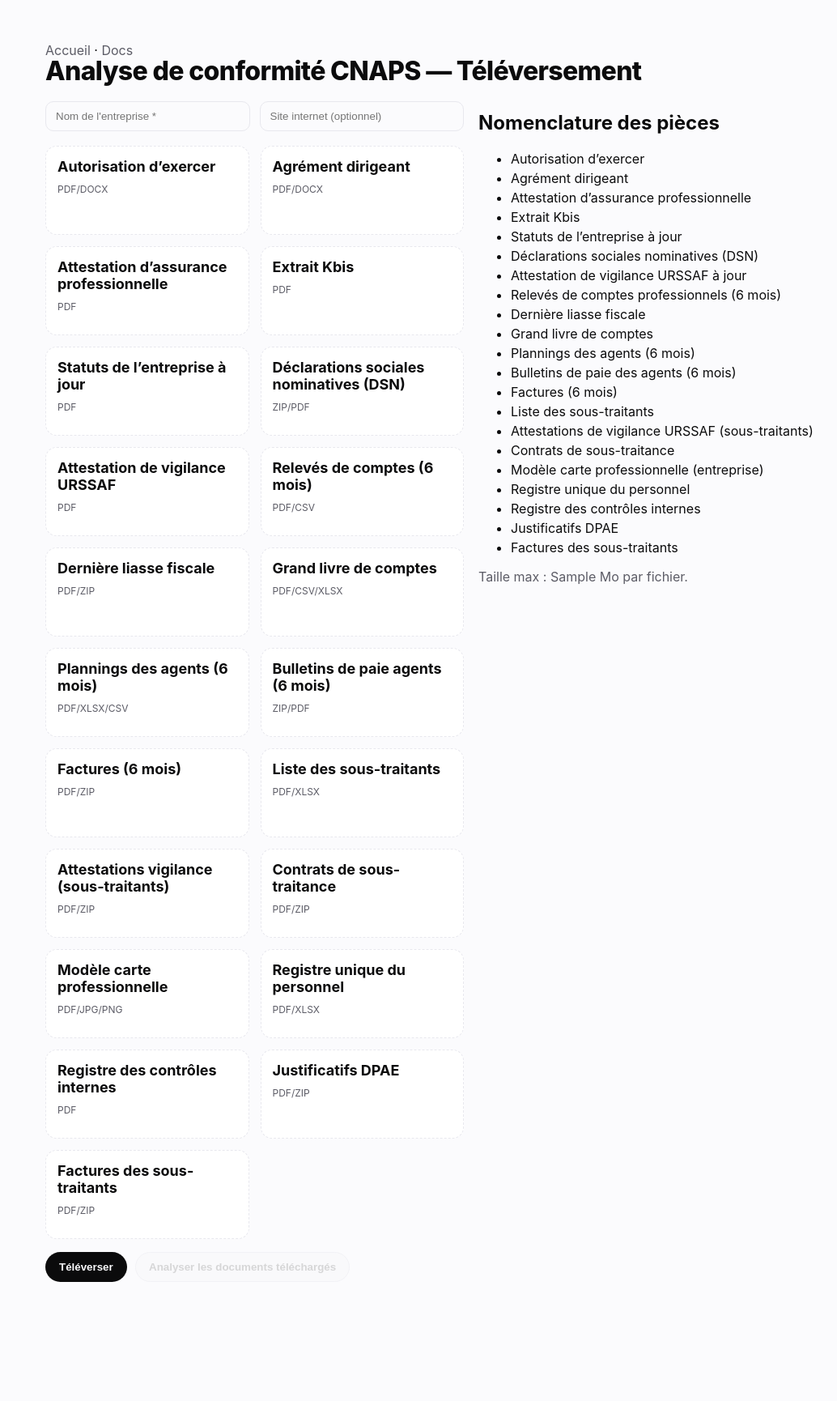
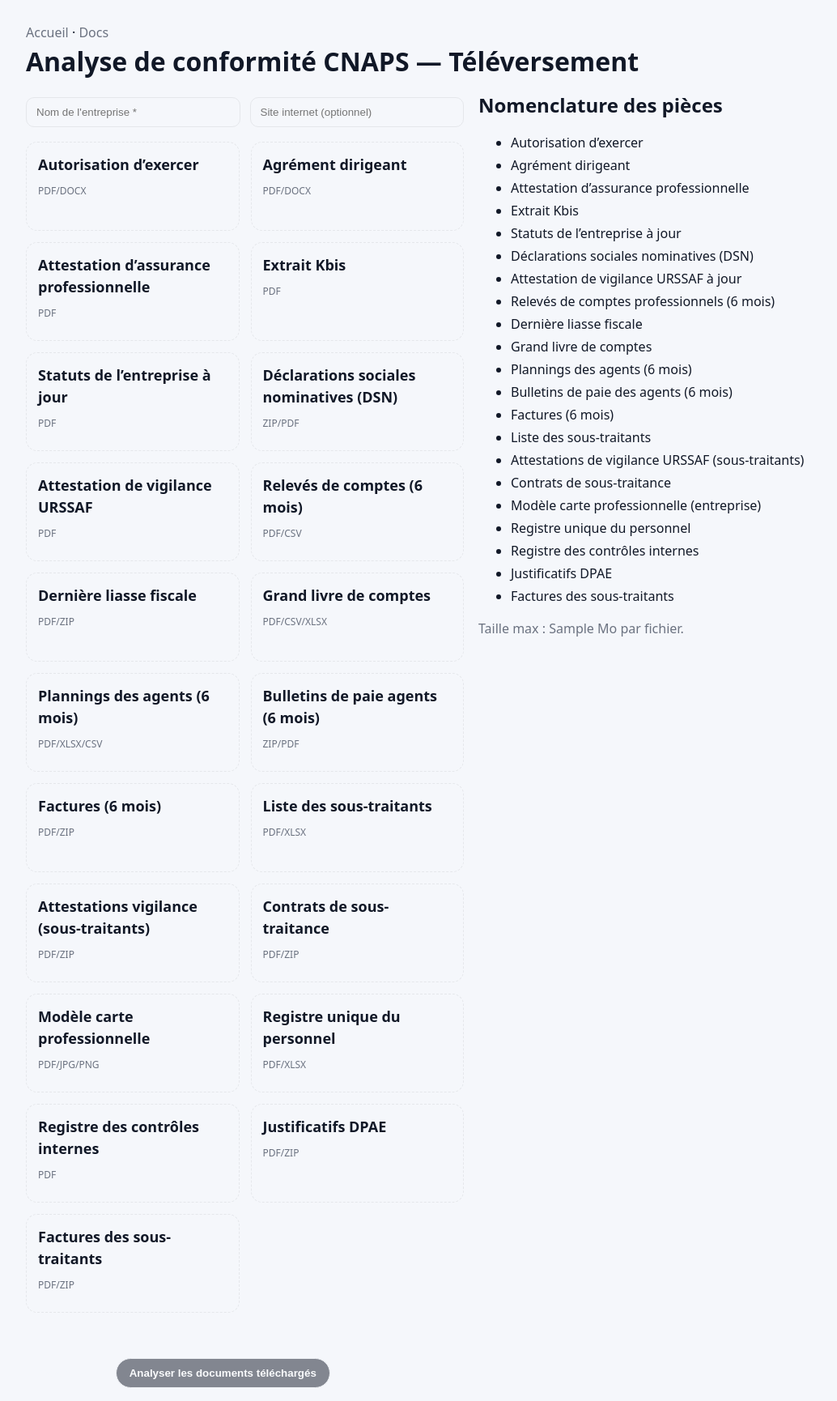
Before and after one commit to mescoubas-tech/csi-api, a FastAPI app: template app/templates/upload.html in a window 1280 px wide. Shown: the whole page at 81% size, without its empty margins (58-1092 px from the left). Before the commit the page ends 1583 px from the top, so only its background shows below. Run offline with FastAPI, Linux system fonts and the light colour scheme; the template is opened without the code that fills it: most values are stand-ins (such as "Sample title", 1, 10 or a date in 2020); parts of the project's set-up code (start-up, migrations or seed data) failed here and were passed over.

Commit message:
Update styles.css

```diff
--- a/app/static/styles.css
+++ b/app/static/styles.css
@@ -1,130 +1,45 @@
-/* Système de polices façon Apple (sans dépendance externe) */
-:root {
-  --bg: #0b0b0c;
-  --fg: #e9e9ec;
-  --muted: #b7b7c0;
-  --card: #121214;
-  --border: #1f1f22;
-  --accent: #4f86ff;
-  --shadow: rgba(0, 0, 0, 0.3);
+/* app/static/cnaps.css — look proche de ta maquette */
+:root{
+  --bg:#f5f7fb; --text:#111827; --muted:#6b7280; --border:#e5e7eb;
+  --tile:#ffffff; --tile-border:#d5d9e3; --ok:#10b981; --primary:#111827;
 }
+*{box-sizing:border-box}
+html,body{height:100%}
+body{margin:0;background:var(--bg);color:var(--text);font:16px/1.5 ui-sans-serif,system-ui,-apple-system,Segoe UI,Roboto,Ubuntu,"Helvetica Neue",Arial}
+h1,h2,h3{margin:0 0 .35rem}
+.container{max-width:1200px;margin:0 auto;padding:0 20px}
 
-@media (prefers-color-scheme: light) {
-  :root {
-    --bg: #fbfbfd;
-    --fg: #0b0b0c;
-    --muted: #5c5c66;
-    --card: #ffffff;
-    --border: #e8e8ee;
-    --accent: #0a84ff;
-    --shadow: rgba(0, 0, 0, 0.08);
-  }
-}
+.head{padding:28px 0}
+.crumbs{margin-bottom:8px}
+.crumbs a{color:#2563eb;text-decoration:none}
+.crumbs span{color:var(--muted);margin:0 6px}
 
-* { box-sizing: border-box; }
-html, body { height: 100%; }
-body {
-  margin: 0;
-  font-family: -apple-system, BlinkMacSystemFont, "SF Pro Text", "SF Pro Display",
-               "Segoe UI", Roboto, Helvetica, Arial, "Apple Color Emoji", "Segoe UI Emoji";
-  background: var(--bg);
-  color: var(--fg);
-  -webkit-font-smoothing: antialiased;
-  -moz-osx-font-smoothing: grayscale;
-}
+.grid{display:grid;grid-template-columns: 2fr 1fr;gap:28px;padding-bottom:40px}
+@media (max-width: 980px){.grid{grid-template-columns:1fr}}
 
-/* Radial backdrop subtil */
-.bg-radial {
-  position: fixed;
-  inset: -20% -10% auto -10%;
-  height: 65vh;
-  z-index: -1;
-  background:
-    radial-gradient(1200px 500px at 50% -10%, rgba(79,134,255,0.18), transparent 60%),
-    radial-gradient(600px 300px at 10% 0%, rgba(255,255,255,0.06), transparent 60%),
-    radial-gradient(600px 300px at 90% 0%, rgba(255,255,255,0.06), transparent 60%);
-  filter: blur(4px);
-}
+.left .inputs{display:grid;grid-template-columns:1fr 1fr;gap:14px;margin-bottom:16px}
+@media (max-width: 720px){.left .inputs{grid-template-columns:1fr}}
+.field span{display:block;font-size:.9rem;color:var(--muted);margin-bottom:6px}
+.field input{width:100%;padding:10px 12px;border:1px solid var(--border);border-radius:10px;background:#fff}
 
-/* Layout */
-.wrap {
-  width: min(1100px, 92vw);
-  margin: 0 auto;
-  padding: 24px;
-}
+.tiles{display:grid;grid-template-columns:1fr 1fr;gap:14px}
+@media (max-width: 980px){.tiles{grid-template-columns:1fr}}
+.tile{background:var(--tile);border:1px dashed var(--tile-border);border-radius:14px;padding:14px;min-height:120px}
+.tile h3{font-size:1.05rem;display:flex;align-items:center;gap:6px}
+.ok{color:var(--ok);font-weight:600}
+.meta{color:var(--muted);font-size:.85rem;margin:.2rem 0 .6rem}
+.tile input[type=file]{width:100%;padding:9px;border:1px solid var(--border);border-radius:10px;background:#fff}
+.filename{margin-top:6px;color:#065f46;background:#ecfdf5;border:1px solid #a7f3d0;padding:6px 8px;border-radius:8px;white-space:nowrap;overflow:hidden;text-overflow:ellipsis}
 
-/* Header */
-.header {
-  display: flex;
-  align-items: center;
-  justify-content: space-between;
-  padding-top: 28px;
-}
-.brand {
-  display: flex; align-items: center; gap: 12px;
-}
-.logo {
-  width: 28px; height: 28px; border-radius: 8px;
-  background: linear-gradient(160deg, var(--accent), transparent 70%), var(--card);
-  box-shadow: 0 6px 20px var(--shadow), inset 0 1px 0 rgba(255,255,255,0.04);
-  border: 1px solid var(--border);
-}
-.brand-name {
-  font-weight: 600; letter-spacing: .2px; font-size: 16px;
-}
-.nav { display: flex; gap: 18px; }
-.nav-link {
-  color: var(--fg); text-decoration: none; opacity: .8;
-  padding: 8px 0; border-bottom: 1px solid transparent;
-}
-.nav-link:hover { opacity: 1; border-bottom-color: var(--border); }
+.tile.wide{grid-column:1 / -1}
+.row{display:flex;gap:10px;flex-wrap:wrap;margin-top:10px}
+.btn{appearance:none;border:1px solid #e5e7eb;background:#111827;color:#fff;padding:10px 14px;border-radius:10px;cursor:pointer}
+.btn:hover{opacity:.95}
+.btn.outline{background:#fff;color:#111827}
 
-/* Hero */
-.hero { padding: 72px 24px 36px; text-align: center; }
-.title {
-  font-size: clamp(36px, 7vw, 64px);
-  line-height: 1.03; letter-spacing: -0.02em; margin: 0 0 12px;
-}
-.subtitle {
-  color: var(--muted); font-size: clamp(16px, 2vw, 18px);
-  line-height: 1.6; margin: 0 auto 28px; max-width: 820px;
-}
-.cta { display: flex; gap: 14px; justify-content: center; margin-bottom: 48px; }
-
-.btn {
-  display: inline-block; padding: 12px 18px; border-radius: 999px;
-  border: 1px solid var(--border); text-decoration: none; font-weight: 600;
-  transition: transform .12s ease, box-shadow .12s ease, background-color .12s ease, opacity .12s ease;
-  will-change: transform;
-}
-.btn.primary {
-  background: var(--fg); color: var(--bg); border-color: transparent;
-}
-.btn.ghost {
-  background: transparent; color: var(--fg);
-}
-.btn:hover { transform: translateY(-1px); box-shadow: 0 10px 24px var(--shadow); opacity: .98; }
-.btn:active { transform: translateY(0); box-shadow: none; }
-
-/* Cards */
-.cards {
-  display: grid; grid-template-columns: repeat(3, minmax(0,1fr));
-  gap: 16px; margin: 0 auto; max-width: 980px;
-}
-@media (max-width: 900px) { .cards { grid-template-columns: 1fr; } }
-
-.card {
-  background: var(--card); border: 1px solid var(--border); border-radius: 18px;
-  padding: 20px 18px; text-align: left;
-  box-shadow: 0 8px 26px var(--shadow);
-}
-.card-title { margin: 0 0 6px; font-size: 18px; }
-.card-text { margin: 0; color: var(--muted); line-height: 1.6; }
-
-/* Footer */
-.footer {
-  display: flex; align-items: center; justify-content: space-between;
-  padding: 56px 24px 40px; color: var(--muted); font-size: 14px;
-}
-.footer-link { color: inherit; text-decoration: none; opacity: .9; }
-.footer-link:hover { opacity: 1; text-decoration: underline; }
+.right h2{margin-bottom:10px}
+.bullets{margin:0;padding-left:18px}
+.bullets li{margin:6px 0}
+.muted{color:var(--muted)}
+.small{font-size:.9rem}
+.out{margin-top:10px;background:#0b1220;color:#e9eefc;border-radius:10px;padding:10px;max-height:300px;overflow:auto}
```
